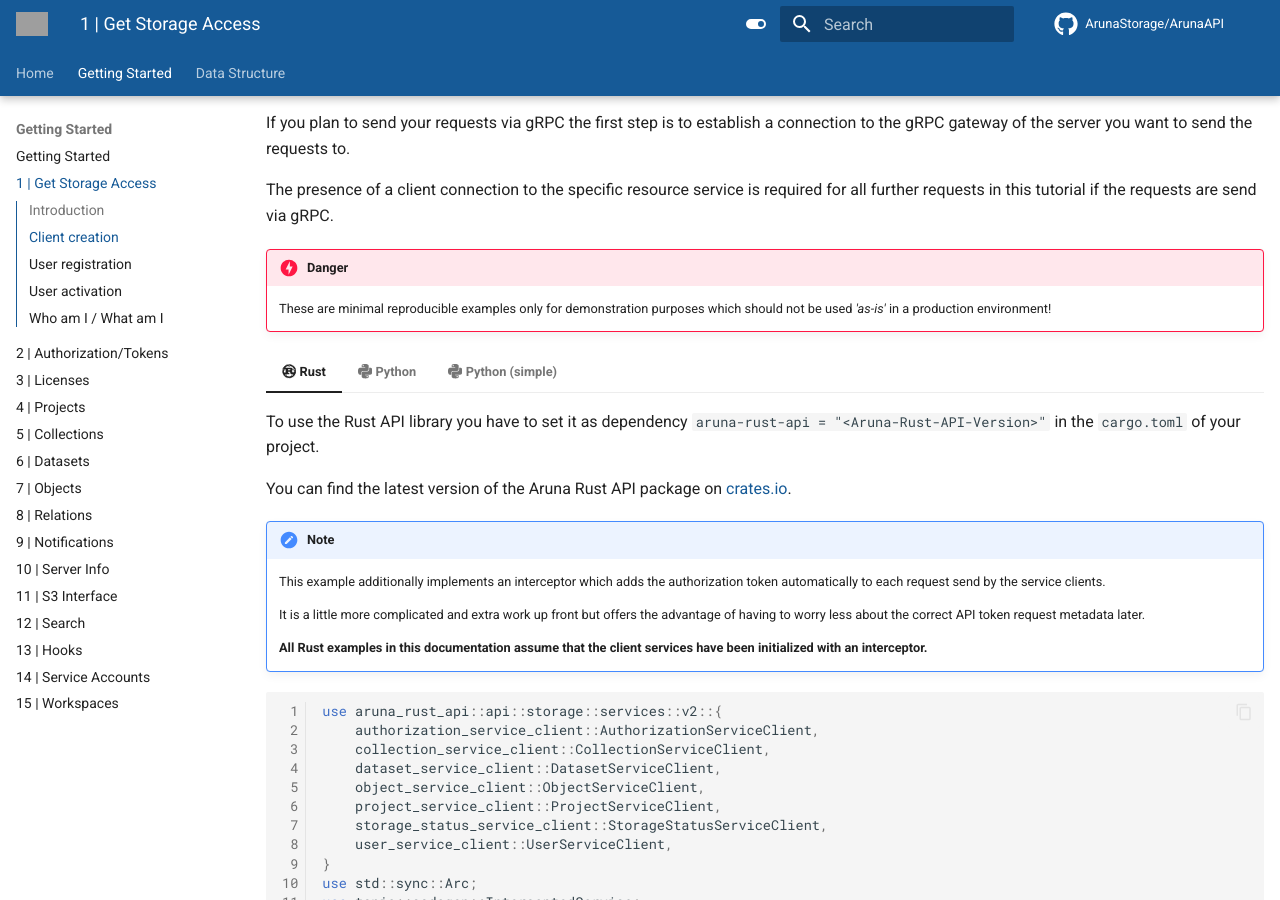
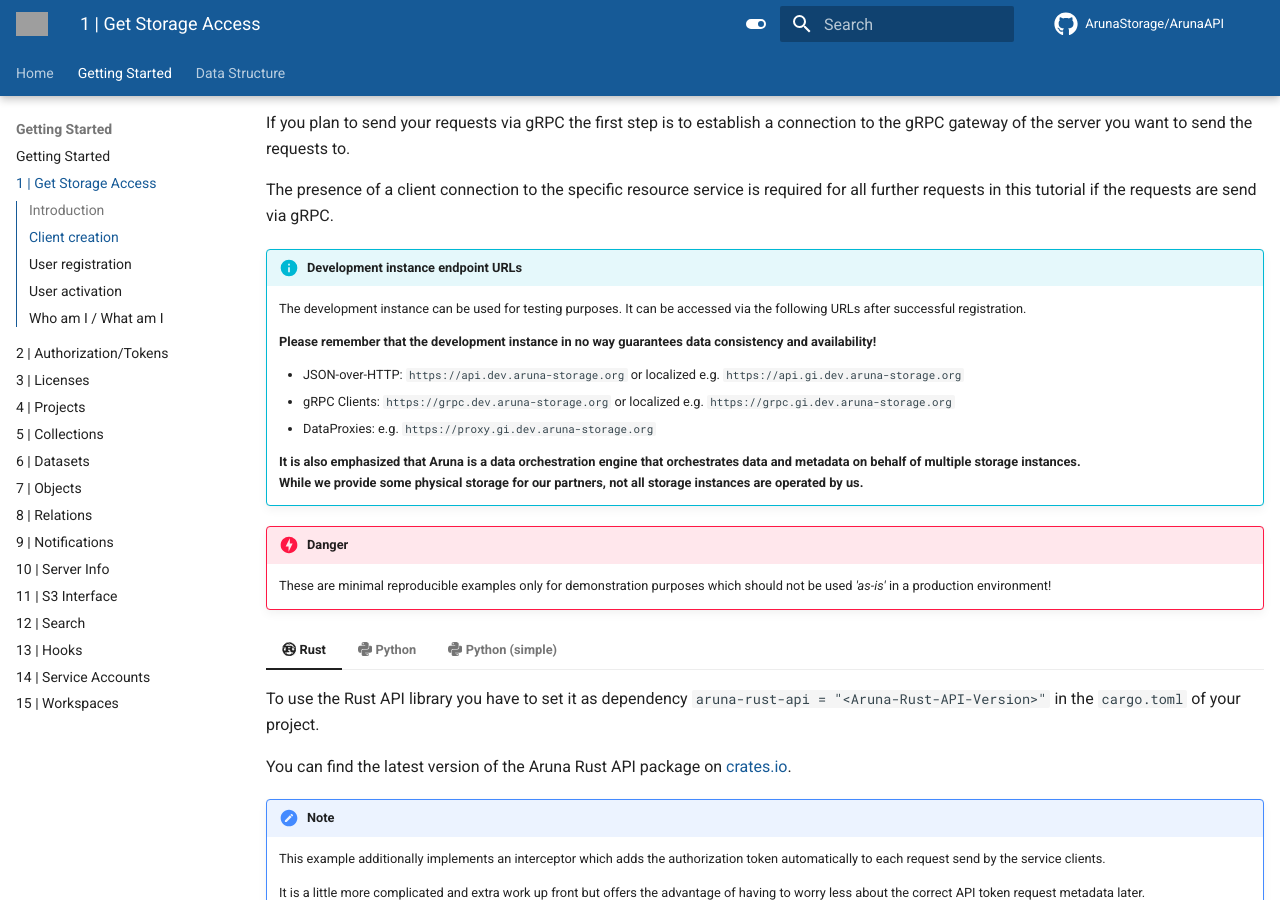
Before and after one commit to ArunaStorage/documentation, an MkDocs documentation site: the page built from docs/get_started/basic_usage/01_Get-Storage-Access.md, in a window 1280 px wide and 900 px high, scrolled down 637 px. Built offline with MkDocs 1.6.1 and Material for MkDocs 9.7.7, drawn with Linux system fonts in a browser that asks for light colours; comment, search, counter and statistics services are not loaded; the version menu is left out; grey boxes are pictures that could not be loaded.

Commit message:
docs: Add development instance endpoint URLs

```diff
--- a/docs/get_started/basic_usage/01_Get-Storage-Access.md
+++ b/docs/get_started/basic_usage/01_Get-Storage-Access.md
@@ -22,6 +22,19 @@
 If you plan to send your requests via gRPC the first step is to establish a connection to the gRPC gateway of the server you want to send the requests to.
 
 The presence of a client connection to the specific resource service is required for all further requests in this tutorial if the requests are send via gRPC.
+
+!!! Info "Development instance endpoint URLs"
+
+    The development instance can be used for testing purposes. It can be accessed via the following URLs after successful registration.
+
+    **Please remember that the development instance in no way guarantees data consistency and availability!**
+
+    * JSON-over-HTTP: `https://api.dev.aruna-storage.org` or localized e.g. `https://api.gi.dev.aruna-storage.org`
+    * gRPC Clients: `https://grpc.dev.aruna-storage.org` or localized e.g. `https://grpc.gi.dev.aruna-storage.org`
+    * DataProxies: e.g. `https://proxy.gi.dev.aruna-storage.org`
+
+    **It is also emphasized that Aruna is a data orchestration engine that orchestrates data and metadata on behalf of multiple storage instances.<br/>
+    While we provide some physical storage for our partners, not all storage instances are operated by us.**
 
 !!! Danger
 
```
